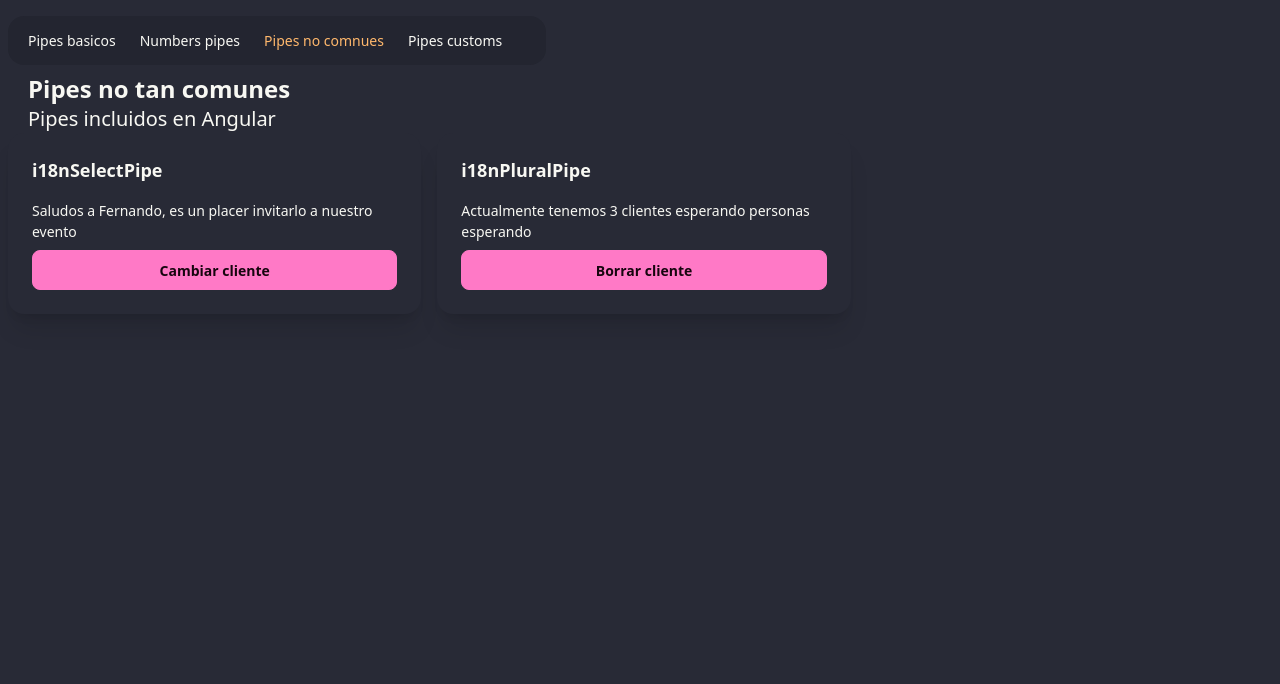
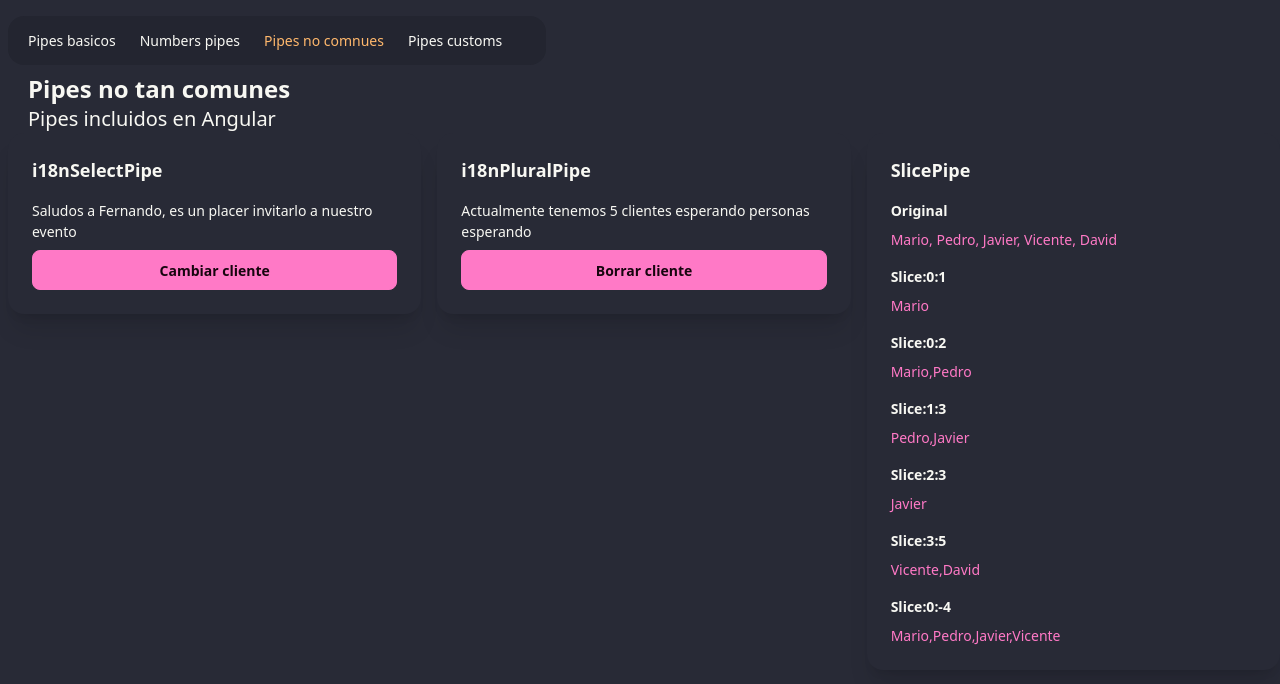
Before and after one commit to MarioAG1/pipes-angular, an Angular app: page /uncommon in a window 1280 px wide. Shown: the top 684 px of the page. Built offline with nearby package versions, Linux system fonts and the light colour scheme.

Commit message:
159. SlicePipe, es como un array e ir borrando segun la posicion

```diff
--- a/src/app/pages/uncommon-page/uncommon-page.component.html
+++ b/src/app/pages/uncommon-page/uncommon-page.component.html
@@ -18,4 +18,22 @@
       Borrar cliente
     </button>
   </app-card>
+  <app-card title="SlicePipe">
+    <b>Original</b>
+    <p class="text-primary">
+      {{ clients().join(', ') }}
+    </p>
+    <b class="mt-2">Slice:0:1 </b>
+    <p class="text-primary">{{ clients() | slice : 0 : 1 }}</p>
+    <b class="mt-2">Slice:0:2 </b>
+    <p class="text-primary">{{ clients() | slice : 0 : 2 }}</p>
+    <b class="mt-2">Slice:1:3 </b>
+    <p class="text-primary">{{ clients() | slice : 1 : 3 }}</p>
+    <b class="mt-2">Slice:2:3 </b>
+    <p class="text-primary">{{ clients() | slice : 2 : 3 }}</p>
+    <b class="mt-2">Slice:3:5 </b>
+    <p class="text-primary">{{ clients() | slice : 3 : 5 }}</p>
+    <b class="mt-2">Slice:0:-4 </b>
+    <p class="text-primary">{{ clients() | slice : 0 : -1 }}</p>
+  </app-card>
 </div>
--- a/src/app/pages/uncommon-page/uncommon-page.component.ts
+++ b/src/app/pages/uncommon-page/uncommon-page.component.ts
@@ -1,7 +1,7 @@
 import { Component, signal } from '@angular/core';
 import { CardComponent } from '../../components/card/card.component';
 import { Cliente } from '../../interfaces/cliente.interface';
-import { I18nPluralPipe, I18nSelectPipe } from '@angular/common';
+import { I18nPluralPipe, I18nSelectPipe, SlicePipe } from '@angular/common';
 
 const client1: Cliente = {
   name: 'Fernando',
@@ -19,7 +19,7 @@
 
 @Component({
   selector: 'app-uncommon-page',
-  imports: [CardComponent, I18nSelectPipe, I18nPluralPipe],
+  imports: [CardComponent, I18nSelectPipe, I18nPluralPipe, SlicePipe],
   templateUrl: './uncommon-page.component.html',
 })
 export default class UncommonPageComponent {
@@ -49,7 +49,7 @@
     other: 'tenemos # clientes esperando',
   });
 
-  clients = signal(['Mario', 'Pedro', 'Javier']);
+  clients = signal(['Mario', 'Pedro', 'Javier', 'Vicente', 'David']);
 
   deleteClient() {
     this.clients.update((prev) => prev.slice(1));
```
